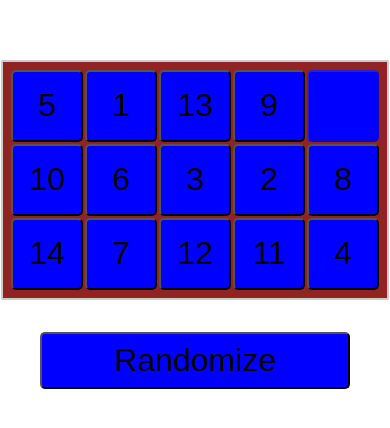
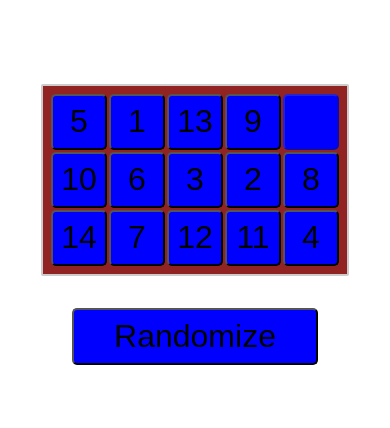
Before and after one commit to Skjesper/15-puzzle, a Next.js app: page / in a window 390 px wide. Shown: the part 198-626 px from the top of the page. Built offline with nearby package versions, Linux system fonts and the light colour scheme.

Commit message:
Added responsiveness for mobile

```diff
--- a/src/components/Puzzle/Box/box.module.css
+++ b/src/components/Puzzle/Box/box.module.css
@@ -7,4 +7,12 @@
   background-color: #922323;
   border: 2px solid #ccc;
   border-radius: 2px;
+
 }
+
+@media (max-width: 768px) {
+  .box {
+    grid-template-columns: repeat(var(--grid-cols), 3.5rem);
+    grid-template-rows: repeat(var(--grid-rows), 3.5rem);
+  }
+}
--- a/src/components/ui/Button/button.module.css
+++ b/src/components/ui/Button/button.module.css
@@ -18,3 +18,12 @@
     width: 80%;
 
 }
+
+@media (max-width: 768px) {
+
+    .m {
+
+        width: 3.5rem;
+        height: 3.5rem;
+    }
+}
```
